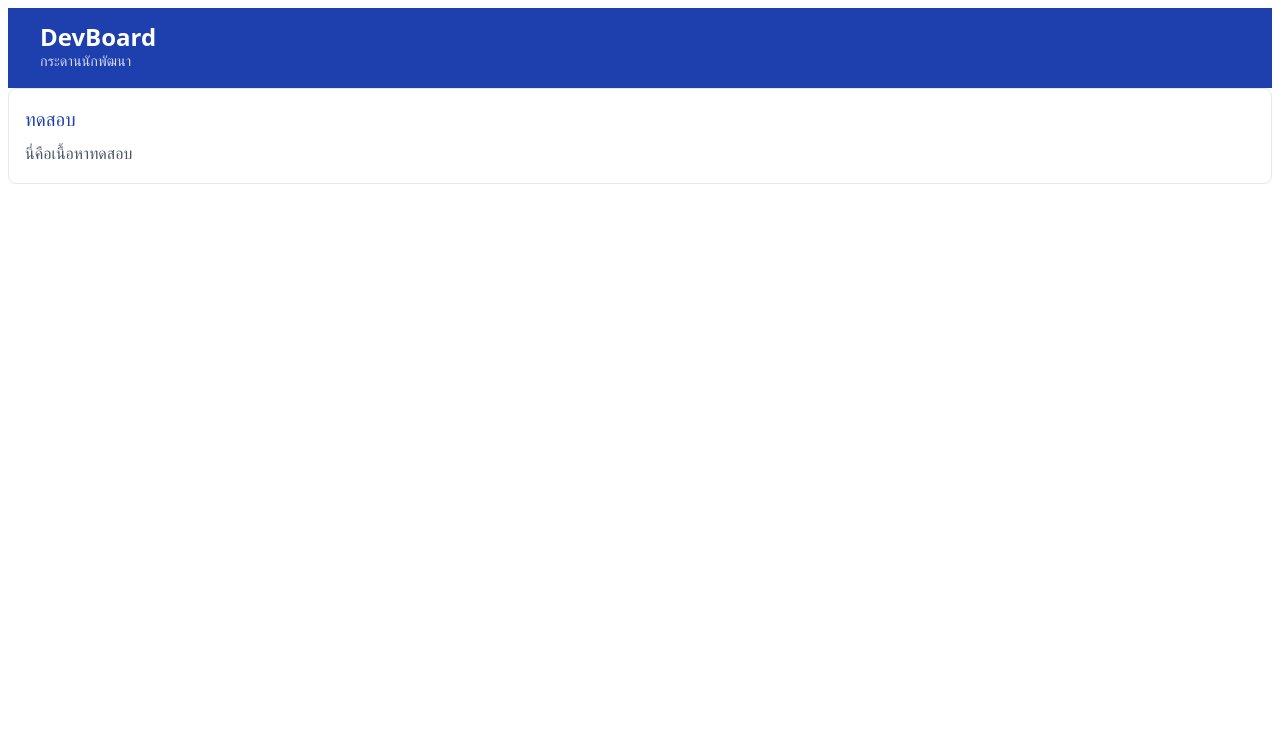
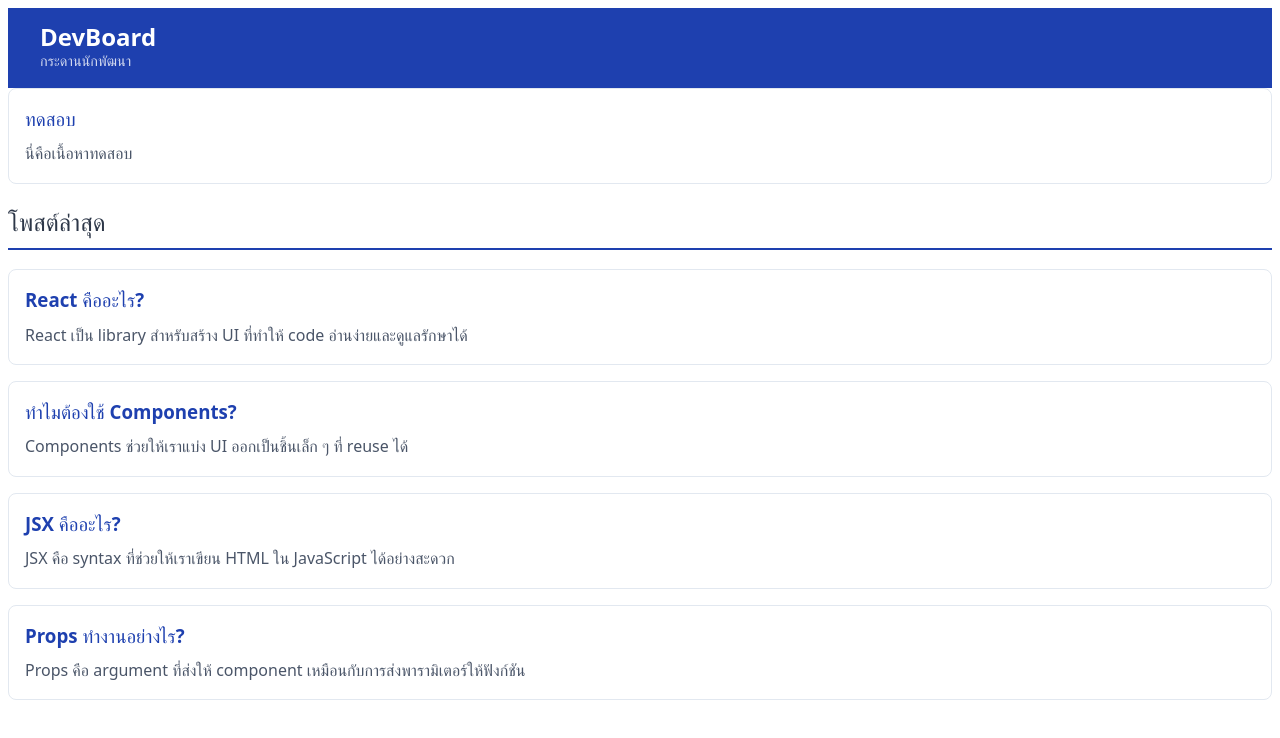
Before and after one commit to 67160022/devboard, a React (Vite) app: page / in a window 1280 px wide. Shown: the top 738 px of the page. Built offline with nearby package versions, Linux system fonts and the light colour scheme.

Commit message:
add PostList

```diff
--- a/src/App.jsx
+++ b/src/App.jsx
@@ -1,5 +1,6 @@
 import Navbar from "./components/Navbar";
 import PostCard from "./components/PostCard";
+import PostList from "./components/PostList";
 function App() {
   const POSTS = [
     {
@@ -34,6 +35,7 @@ function App() {
     <>
       <Navbar />
       <PostCard title="ทดสอบ" body="นี่คือเนื้อหาทดสอบ" />
+      <PostList posts={POSTS} />
     </>
   );
 }
--- /dev/null
+++ b/src/components/PostList.jsx
@@ -0,0 +1,22 @@
+import PostCard from "./PostCard";
+
+function PostList({ posts }) {
+  return (
+    <div>
+      <h2
+        style={{
+          color: "#2d3748",
+          borderBottom: "2px solid #1e40af",
+          paddingBottom: "0.5rem",
+        }}
+      >
+        โพสต์ล่าสุด
+      </h2>
+      {posts.map((post) => (
+        <PostCard key={post.id} title={post.title} body={post.body} />
+      ))}
+    </div>
+  );
+}
+
+export default PostList;
```
